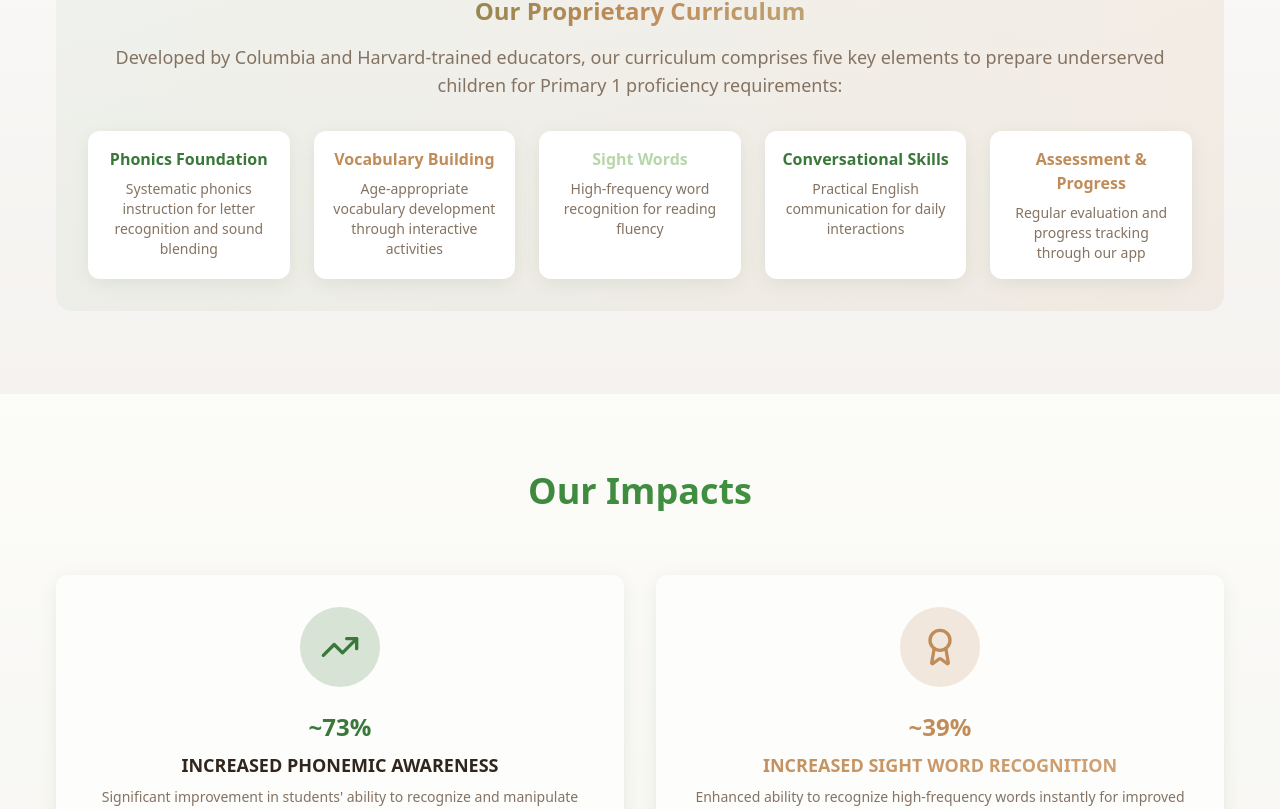
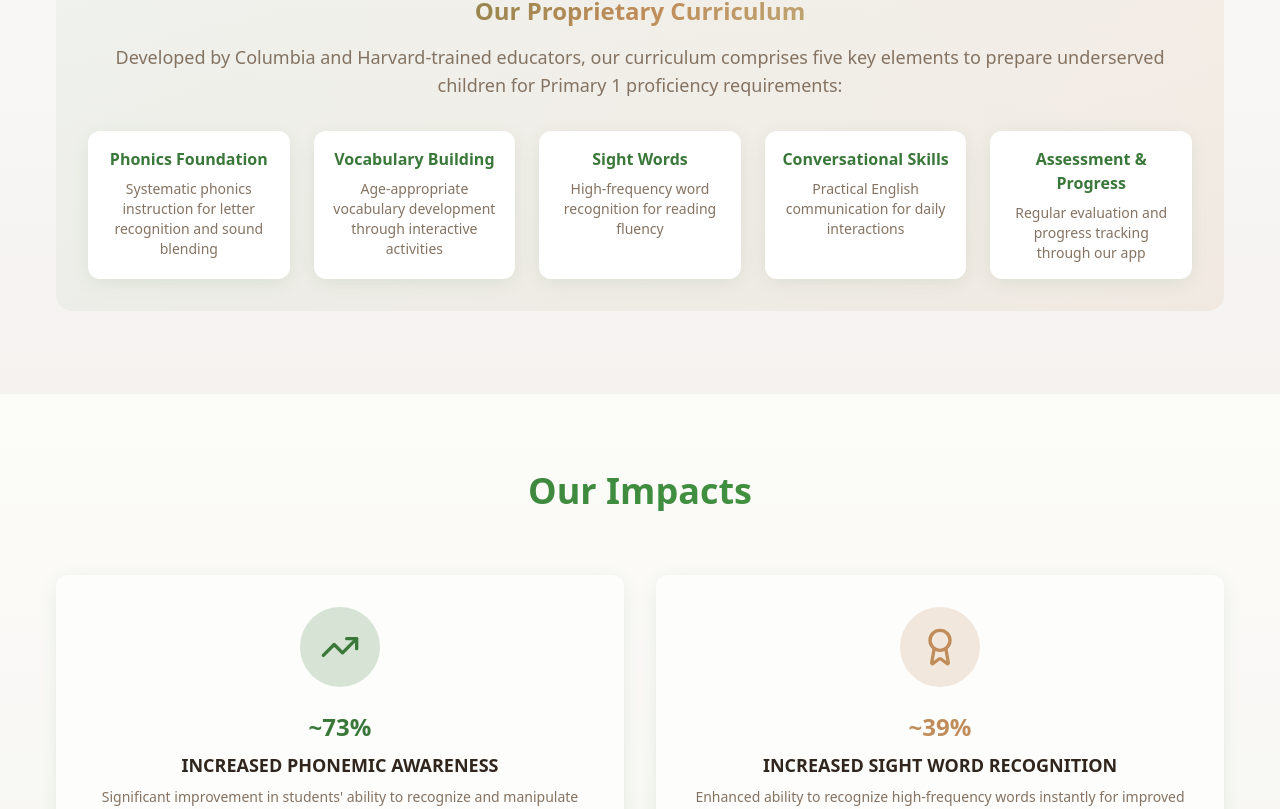
Before and after one commit to 13ack2basixs/reach-hk-team17, a React (Vite) app: page / in a window 1280 px wide. Shown: the part 4406-5215 px from the top of the page. Built offline with nearby package versions, Linux system fonts and the light colour scheme; no server answers; the database is empty.

Commit message:
style: make colors consistent throughout

```diff
--- a/src/pages/Home.tsx
+++ b/src/pages/Home.tsx
@@ -376,13 +376,13 @@ const Home = () => {
                   </p>
                 </div>
                 <div className="text-center p-4 bg-white rounded-lg shadow-soft">
-                  <h4 className="font-semibold text-secondary mb-2">Vocabulary Building</h4>
+                  <h4 className="font-semibold text-primary mb-2">Vocabulary Building</h4>
                   <p className="text-sm text-muted-foreground">
                     Age-appropriate vocabulary development through interactive activities
                   </p>
                 </div>
                 <div className="text-center p-4 bg-white rounded-lg shadow-soft">
-                  <h4 className="font-semibold text-accent mb-2">Sight Words</h4>
+                  <h4 className="font-semibold text-primary mb-2">Sight Words</h4>
                   <p className="text-sm text-muted-foreground">
                     High-frequency word recognition for reading fluency
                   </p>
@@ -394,7 +394,7 @@ const Home = () => {
                   </p>
                 </div>
                 <div className="text-center p-4 bg-white rounded-lg shadow-soft">
-                  <h4 className="font-semibold text-secondary mb-2">Assessment & Progress</h4>
+                  <h4 className="font-semibold text-primary mb-2">Assessment & Progress</h4>
                   <p className="text-sm text-muted-foreground">
                     Regular evaluation and progress tracking through our app
                   </p>
@@ -432,7 +432,7 @@ const Home = () => {
                      <Award className="w-10 h-10 text-secondary" />
                    </div>
                    <h3 className="text-2xl font-bold text-secondary mb-2">~39%</h3>
-                   <h4 className="text-lg font-semibold mb-2 text-gradient-brown">INCREASED SIGHT WORD RECOGNITION</h4>
+                   <h4 className="text-lg font-semibold mb-2">INCREASED SIGHT WORD RECOGNITION</h4>
                    <p className="text-sm text-muted-foreground">
                      Enhanced ability to recognize high-frequency words instantly for improved reading fluency
                    </p>
@@ -579,10 +579,10 @@ const Home = () => {
               <div className="lg:order-1">
                 <div className="flex items-center gap-4 mb-6">
                   <h3 className="text-2xl font-semibold">Quincy Tse</h3>
-                  <span className="px-3 py-1 bg-secondary/10 text-secondary text-sm font-medium rounded-full">Co-founder</span>
+                  <span className="px-3 py-1 bg-primary/10 text-primary text-sm font-medium rounded-full">Co-founder</span>
                 </div>
                 <div className="mb-4">
-                  <span className="px-3 py-1 bg-accent/10 text-accent text-sm font-medium rounded-full">Director of Outreach</span>
+                  <span className="px-3 py-1 bg-secondary/10 text-secondary text-sm font-medium rounded-full">Director of Outreach</span>
                 </div>
                 <p className="text-muted-foreground mb-6 leading-relaxed">
                   Quincy Tse has 15 years of experience in global Fintechs specialising in offering financial data
@@ -709,7 +709,7 @@ const Home = () => {
 
             <div className="grid md:grid-cols-3 gap-8">
               <div className="text-center">
-                <h3 className="text-xl font-semibold mb-4 text-primary">Sponsors</h3>
+                <h3 className="text-xl font-semibold mb-4 text-secondary">Sponsors</h3>
                 <div className="bg-white p-8 rounded-xl shadow-soft min-h-[200px] flex items-center justify-center">
                   <p className="text-muted-foreground">Coming Soon</p>
                 </div>
@@ -723,7 +723,7 @@ const Home = () => {
               </div>
 
               <div className="text-center">
-                <h3 className="text-xl font-semibold mb-4 text-accent">Institutions</h3>
+                <h3 className="text-xl font-semibold mb-4 text-secondary">Institutions</h3>
                 <div className="bg-white p-8 rounded-xl shadow-soft min-h-[200px] flex items-center justify-center">
                   <p className="text-muted-foreground">Coming Soon</p>
                 </div>
```
